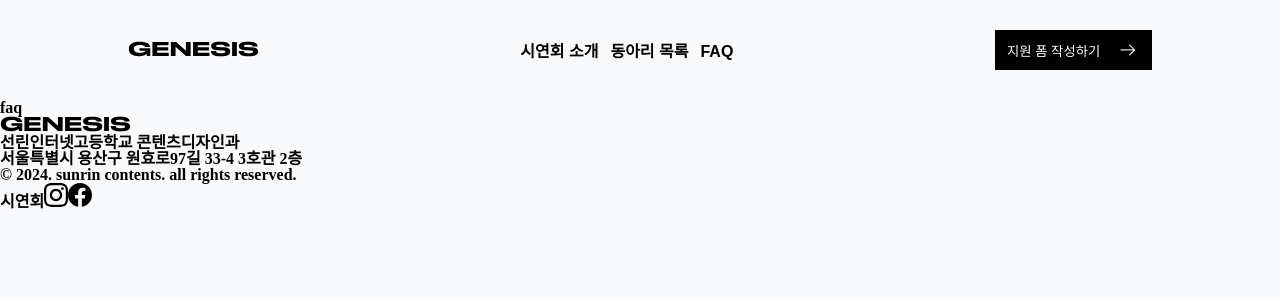
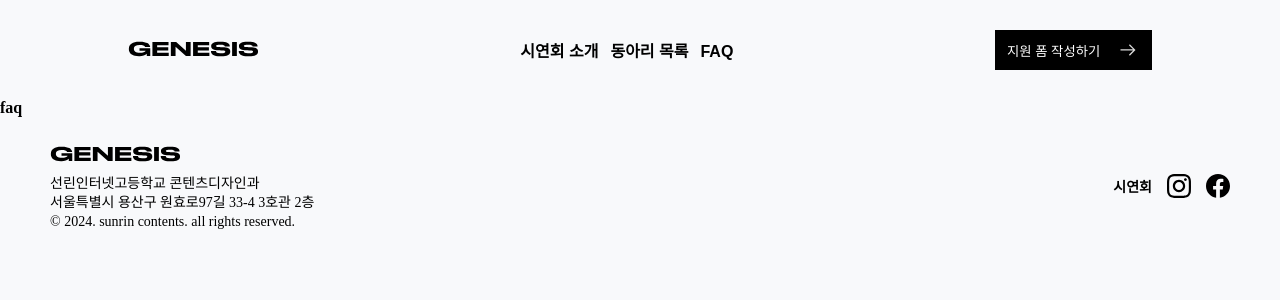
Before and after one commit to tlsgmltjd/srcd-2024, a React (Vite) app: page /faq in a window 1280 px wide. Shown: the top 300 px of the page. Built offline with nearby package versions, Linux system fonts and the light colour scheme; a web font is replaced by a local one.

Commit message:
Add footer style

```diff
--- a/src/components/Footer.jsx
+++ b/src/components/Footer.jsx
@@ -22,8 +22,12 @@ function Footer() {
       </FooterInfoBox>
       <FooterSnsBox>
         시연회
-        <InstarIcon />
-        <FacebockIcon />
+        <FooterSnsBtn href="https://www.google.com">
+          <InstarIcon />
+        </FooterSnsBtn>
+        <FooterSnsBtn href="https://www.google.com">
+          <FacebockIcon />
+        </FooterSnsBtn>
       </FooterSnsBox>
     </FooterContainer>
   );
@@ -31,12 +35,39 @@ function Footer() {
 
 export default Footer;
 
-const FooterContainer = styled.footer``;
+const FooterContainer = styled.footer`
+  display: flex;
+  justify-content: space-between;
+  align-items: center;
+  padding: 30px 50px;
+`;
 
-const FooterInfoBox = styled.div``;
+const FooterInfoBox = styled.div`
+  display: flex;
+  flex-direction: column;
+  gap: 15px;
+`;
 
-const FooterInfoContentBox = styled.p``;
+const FooterInfoContentBox = styled.p`
+  display: flex;
+  flex-direction: column;
+  gap: 5px;
+`;
 
-const FooterInfoContent = styled.p``;
+const FooterInfoContent = styled.p`
+  font-size: 14px;
+  font-style: normal;
+  font-weight: 500;
+`;
 
-const FooterSnsBox = styled.div``;
+const FooterSnsBox = styled.div`
+  display: flex;
+  justify-content: center;
+  align-items: center;
+  gap: 15px;
+  font-size: 14px;
+`;
+
+const FooterSnsBtn = styled.a`
+  cursor: pointer;
+`;
```
